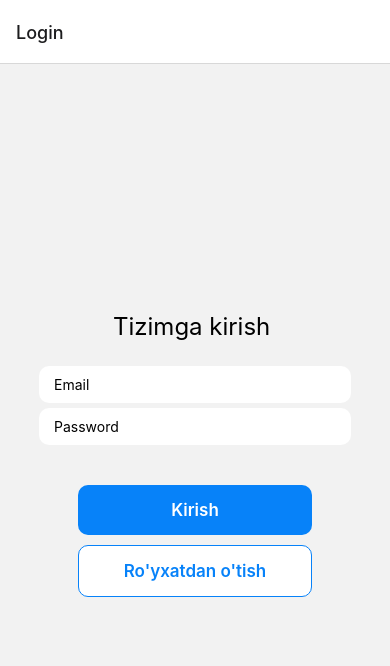
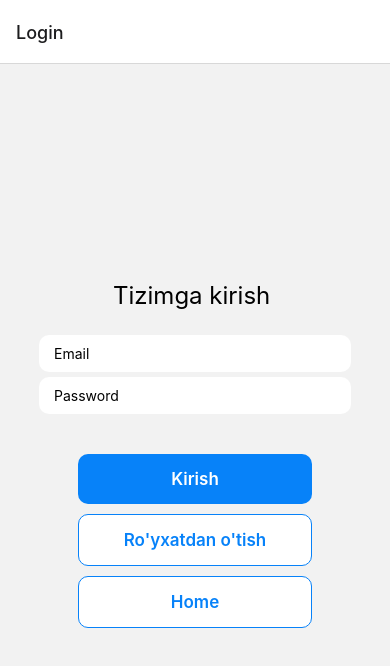
Before and after one commit to Kurbonofff/build-user-taxi, a React Native app: screen /Login in a window 390 px wide. Shown: the top 666 px of the page. Built offline with nearby package versions, Linux system fonts and the light colour scheme.

Commit message:
home-page-created

```diff
--- a/App.js
+++ b/App.js
@@ -2,6 +2,7 @@ import { NavigationContainer } from '@react-navigation/native';
 import { createNativeStackNavigator } from '@react-navigation/native-stack';
 import LoginScreen from './sahifalar/loginScreen';
 import SignUp from './sahifalar/signUpScreen';
+import { HomeScreen } from './sahifalar/homeScreen';
 
 
 
@@ -14,6 +15,7 @@ export default function App() {
       <Stack.Navigator >
         <Stack.Screen name="Login" component={LoginScreen} />
         <Stack.Screen name="SignUp" component={SignUp} />
+        <Stack.Screen name="Home" component={HomeScreen} />
       </Stack.Navigator>
     </NavigationContainer>
   );
--- a/sahifalar/loginScreen.js
+++ b/sahifalar/loginScreen.js
@@ -30,6 +30,10 @@ export default function LoginScreen() {
 
         <TouchableOpacity style={styles.buttonn} onPress={() => navigation.push('SignUp')} >
           <Text style={styles.buttonOutlineText}>Ro'yxatdan o'tish</Text>
+        </TouchableOpacity>
+
+        <TouchableOpacity style={styles.buttonn} onPress={() => navigation.push('Home')} >
+          <Text style={styles.buttonOutlineText}>Home</Text>
         </TouchableOpacity>
       </View>
     </KeyboardAvoidingView>
```
